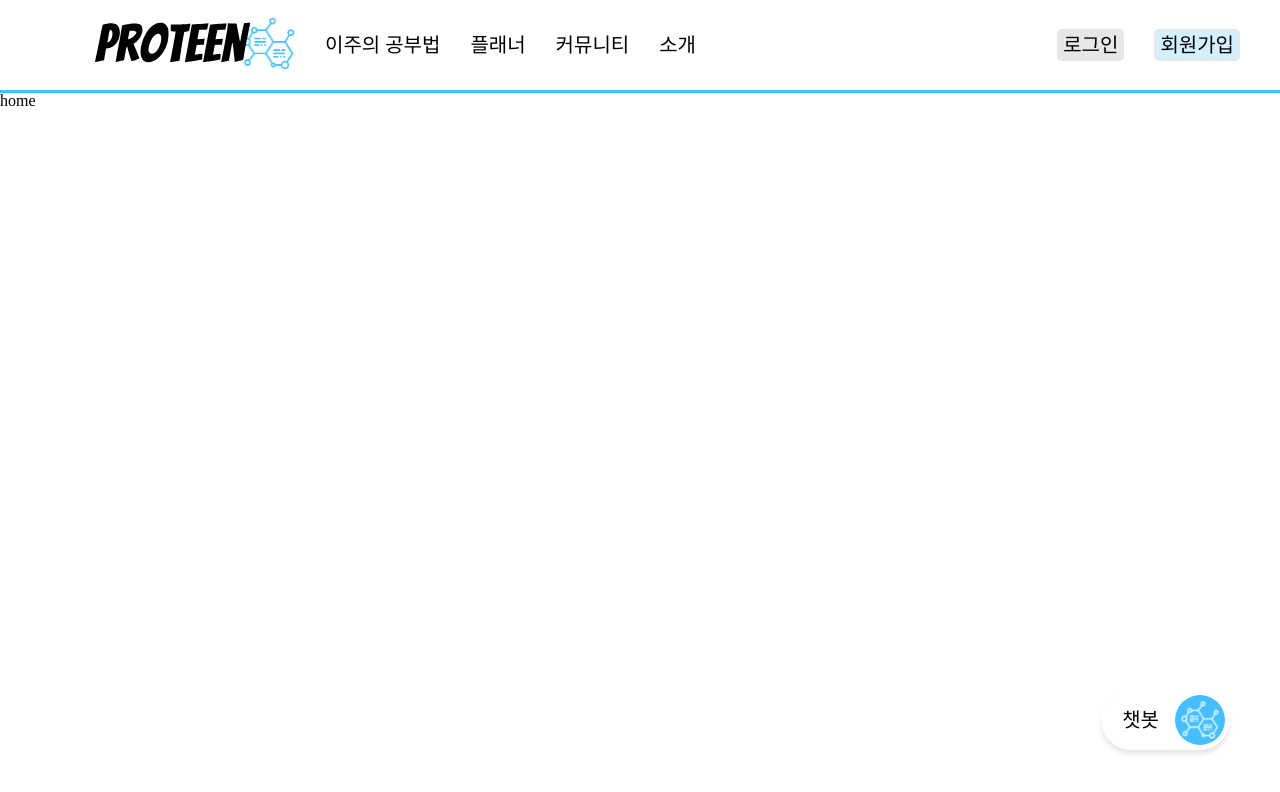
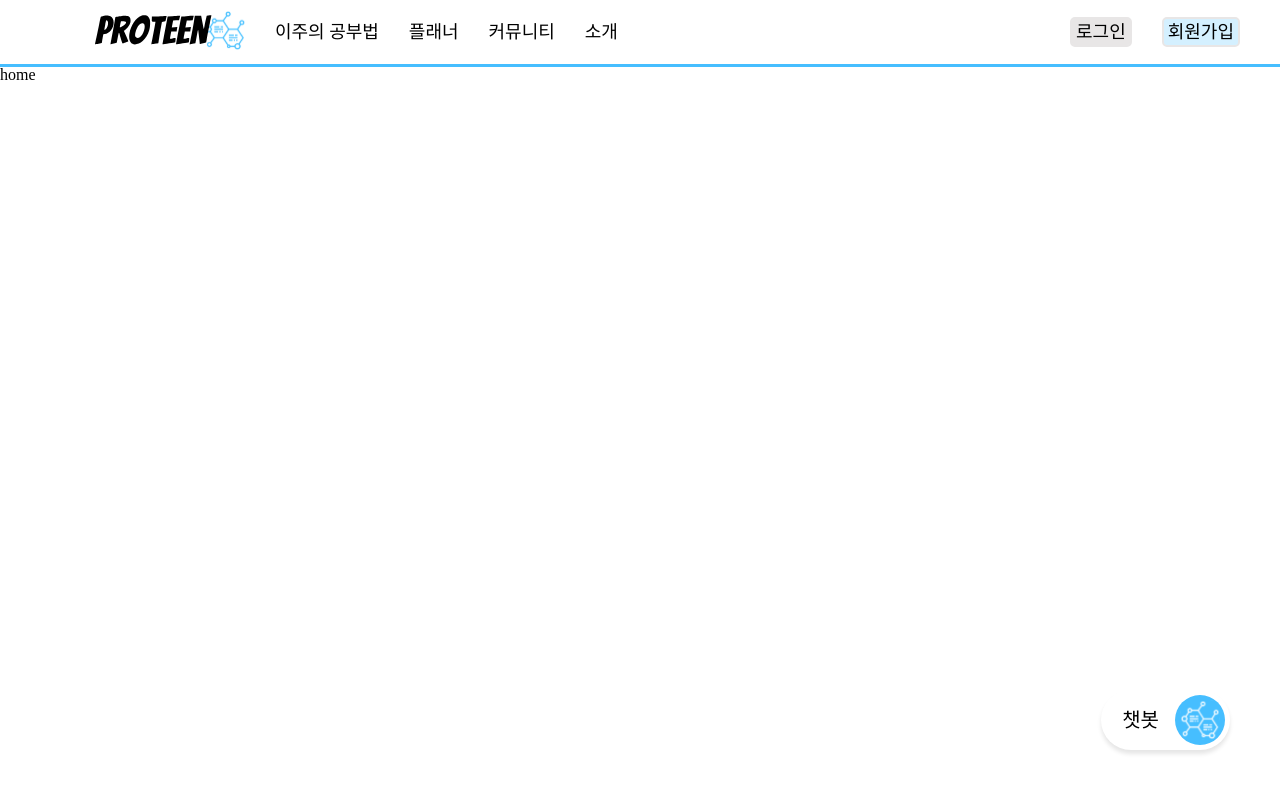
Before and after one commit to 5ewon/proteen-front, a React (Create React App) app: page /main/home in a window 1280 px wide. Shown: the top 792 px of the page. Built offline with nearby package versions, Linux system fonts and the light colour scheme.

Commit message:
Chore : Header, Chatbot 스타일 수정

```diff
--- a/src/js/Chatbot/Chatbot.css
+++ b/src/js/Chatbot/Chatbot.css
@@ -27,7 +27,7 @@
   display: grid;
   grid-template-rows: 50px 1fr 45px;
   box-shadow: 0 0 4px 1px rgba(0, 0, 0, 0.5);
-  border-radius: 30px;
+  border-radius: 20px;
   overflow: hidden;
 }
 #chatbot #chatbot-container #chatbot-header {
--- a/src/js/Chatbot/Chatbot.scss
+++ b/src/js/Chatbot/Chatbot.scss
@@ -35,7 +35,7 @@ $padding: 8;
         display: grid;
         grid-template-rows: 50px 1fr 45px;
         box-shadow: 0 0 4px 1px rgba(0, 0, 0, 0.5);
-        border-radius: 30px;
+        border-radius: 20px;
         overflow: hidden;
 
         #chatbot-header{
--- a/src/js/Header/Header.css
+++ b/src/js/Header/Header.css
@@ -2,7 +2,7 @@
   display: flex;
   align-items: center;
   justify-content: space-between;
-  height: 90px;
+  height: 64px;
   width: 100vw;
   border-bottom: 3px solid #46BEFF;
 }
@@ -14,13 +14,13 @@
   margin-left: 80px;
 }
 #header #header-wrap #header-logo img {
-  width: 200px;
+  width: 150px;
 }
 #header #header-wrap li {
   cursor: pointer;
   margin: 0 15px;
   text-align: center;
-  font-size: 20px;
+  font-size: 18px;
   font-weight: 400;
 }
 #header #header-login-signup {
@@ -31,7 +31,7 @@
   cursor: pointer;
   margin: 0 15px;
   text-align: center;
-  font-size: 20px;
+  font-size: 18px;
   font-weight: 400;
   border: 2px solid #E8E6E6;
   padding: 4px;
--- a/src/js/Header/Header.scss
+++ b/src/js/Header/Header.scss
@@ -4,7 +4,7 @@
     display: flex;
     align-items: center;
     justify-content: space-between;
-    height: 90px;
+    height: 64px;
     width: 100vw;
     border-bottom:3px solid $main-blue  ;
 
@@ -18,14 +18,14 @@
         #header-logo{
 
             img{
-                width: 200px;
+                width: 150px;
             }
         }
         li{
             cursor: pointer;
             margin: 0 15px;
             text-align: center;
-            font-size:20px;
+            font-size:18px;
             font-weight: 400;
         }
     }
@@ -37,7 +37,7 @@
             cursor: pointer;
             margin: 0 15px;
             text-align: center;
-            font-size:20px;
+            font-size:18px;
             font-weight: 400;
             border:2px solid $main-gray;
             padding: 4px;
```
